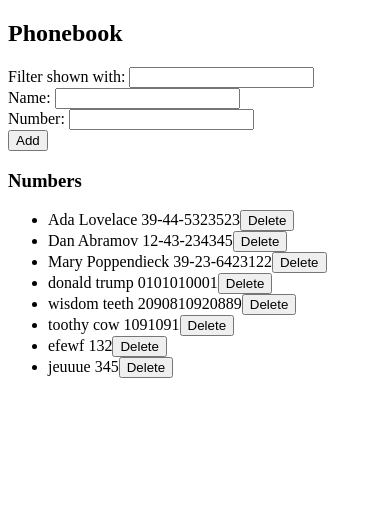
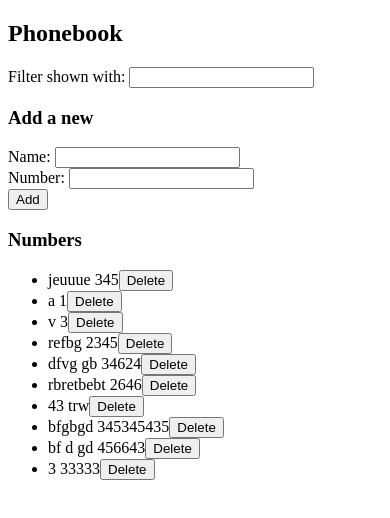
Before and after one commit to OctakoPy/fullstackopen-submission-repo, a React (Vite) app in the folder part2/phonebook/: page / in a window 390 px wide. Shown: the top 518 px of the page. Built offline with nearby package versions, Linux system fonts and the light colour scheme; data requests are answered from the project's data file.

Commit message:
2.15*: The Phonebook step 10

```diff
--- a/part2/phonebook/db.json
+++ b/part2/phonebook/db.json
@@ -1,44 +1,54 @@
 {
   "persons": [
-    {
-      "name": "Ada Lovelace",
-      "number": "39-44-5323523",
-      "id": "2"
-    },
-    {
-      "name": "Dan Abramov",
-      "number": "12-43-234345",
-      "id": "3"
-    },
-    {
-      "name": "Mary Poppendieck",
-      "number": "39-23-6423122",
-      "id": "4"
-    },
-    {
-      "id": "1319",
-      "name": "donald trump",
-      "number": "0101010001"
-    },
-    {
-      "id": "4a25",
-      "name": "wisdom teeth",
-      "number": "2090810920889"
-    },
-    {
-      "id": "9814",
-      "name": "toothy cow",
-      "number": "1091091"
-    },
-    {
-      "id": "85e9",
-      "name": "efewf",
-      "number": "132"
-    },
     {
       "id": "7ed0",
       "name": "jeuuue",
       "number": "345"
+    },
+    {
+      "id": "7141",
+      "name": "a",
+      "number": "1"
+    },
+    {
+      "id": "e34e",
+      "name": "v",
+      "number": "3"
+    },
+    {
+      "id": "a6ab",
+      "name": "refbg",
+      "number": "2345"
+    },
+    {
+      "id": "a672",
+      "name": "dfvg gb",
+      "number": "34624"
+    },
+    {
+      "id": "a4a0",
+      "name": "rbretbebt",
+      "number": "2646"
+    },
+    {
+      "id": "ee6a",
+      "name": "43",
+      "number": "trw"
+    },
+    {
+      "id": "aefc",
+      "name": "bfgbgd",
+      "number": "345345435"
+    },
+    {
+      "id": "1342",
+      "name": "bf d gd",
+      "number": "456643"
+    },
+    {
+      "id": "a5e9",
+      "name": "3",
+      "number": "33333"
     }
   ]
 }
--- a/part2/phonebook/src/App.jsx
+++ b/part2/phonebook/src/App.jsx
@@ -1,42 +1,58 @@
 import { useState, useEffect } from "react";
-import axios from "axios";
-import PersonForm from './components/PersonForm';
-import Persons from './components/Persons';
-import Filter from './components/Filter';  // Import the new Filter component
+import Phonebook from "./services/Phonebook"; // our service module
+import PersonForm from "./components/PersonForm";
+import Persons from "./components/Persons";
+import Filter from "./components/Filter";
 
 const App = () => {
   const [persons, setPersons] = useState([]);
   const [newName, setNewName] = useState("");
   const [newNumber, setNewNumber] = useState("");
-  const [filter, setFilter] = useState(""); // Add a state for filter text
+  const [filter, setFilter] = useState("");
 
   // Fetch persons from the server on initial load
   useEffect(() => {
-    axios.get("http://localhost:3001/persons").then(response => {
-      setPersons(response.data);
+    Phonebook.getAll().then(initialPersons => {
+      setPersons(initialPersons);
     });
   }, []);
 
   const addPerson = (event) => {
     event.preventDefault();
 
-    // Prevent duplicate names
-    if (persons.some(person => person.name === newName)) {
-      alert(`${newName} is already added to the phonebook`);
+    // Check if both fields are provided
+    if (!newName.trim() || !newNumber.trim()) {
+      alert("Both name and phone number are required.");
       return;
     }
 
-    const newPerson = {
-      name: newName,
-      number: newNumber,
-    };
+    const existingPerson = persons.find(person => person.name === newName);
 
-    // Save to server
-    axios
-      .post("http://localhost:3001/persons", newPerson)
-      .then(response => {
-        setPersons(persons.concat(response.data)); // Update state with new person
-        setNewName(""); // Reset input fields
+    if (existingPerson) {
+      if (window.confirm(`${newName} is already added to the phonebook. Replace the old number with the new one?`)) {
+        const updatedPerson = { ...existingPerson, number: newNumber };
+
+        Phonebook.update(existingPerson.id, updatedPerson)
+          .then(returnedPerson => {
+            setPersons(persons.map(person =>
+              person.id !== existingPerson.id ? person : returnedPerson
+            ));
+            setNewName("");
+            setNewNumber("");
+          })
+          .catch(error => {
+            console.error("Failed to update contact:", error);
+          });
+      }
+      return;
+    }
+
+    const newPerson = { name: newName, number: newNumber };
+
+    Phonebook.create(newPerson)
+      .then(returnedPerson => {
+        setPersons(persons.concat(returnedPerson));
+        setNewName("");
         setNewNumber("");
       })
       .catch(error => {
@@ -44,20 +60,35 @@ const App = () => {
       });
   };
 
+
   const handleDelete = (id) => {
-    setPersons(persons.filter((person) => person.id !== id)); // Remove the deleted person from the state
+    Phonebook.deletePerson(id)
+      .then(() => {
+        // Use a functional update to ensure the latest state is used.
+        setPersons(prevPersons => prevPersons.filter(person => person.id !== id));
+      })
+      .catch(error => {
+        // If the error is a 404, the resource is already gone; update the state anyway.
+        if (error.response && error.response.status === 404) {
+          setPersons(prevPersons => prevPersons.filter(person => person.id !== id));
+        } else {
+          console.error("Failed to delete contact:", error);
+        }
+      });
   };
 
+
   const filteredPersons = persons.filter(person =>
-    person.name.toLowerCase().includes(filter.toLowerCase())  // Filter persons based on name
+    person.name.toLowerCase().includes(filter.toLowerCase())
   );
 
   return (
     <div>
       <h2>Phonebook</h2>
 
-      <Filter filter={filter} setFilter={setFilter} />  {/* Include the filter component */}
+      <Filter filter={filter} setFilter={setFilter} />
 
+      <h3>Add a new</h3>
       <PersonForm
         newName={newName}
         setNewName={setNewName}
@@ -67,7 +98,7 @@ const App = () => {
       />
 
       <h3>Numbers</h3>
-      <Persons persons={filteredPersons} onDelete={handleDelete} /> {/* Use the filtered persons */}
+      <Persons persons={filteredPersons} onDelete={handleDelete} />
     </div>
   );
 };
--- a/part2/phonebook/src/components/DeleteButton.jsx
+++ b/part2/phonebook/src/components/DeleteButton.jsx
@@ -3,14 +3,7 @@ import axios from 'axios';
 const DeleteButton = ({ personId, onDelete }) => {
   const handleDelete = () => {
     if (window.confirm("Are you sure you want to delete this person?")) {
-      axios
-        .delete(`http://localhost:3001/persons/${personId}`)
-        .then(() => {
-          onDelete(personId); // Notify the parent component to remove the person from the state
-        })
-        .catch((error) => {
-          console.error("Error deleting person:", error);
-        });
+      onDelete(personId);
     }
   };
 
--- a/part2/phonebook/src/services/phonebook.js
+++ b/part2/phonebook/src/services/phonebook.js
@@ -1,7 +1,16 @@
 import axios from 'axios';
 
 const baseUrl = 'http://localhost:3001/persons';
+
 const getAll = () => axios.get(baseUrl).then(response => response.data);
-const create = (newObject) => axios.post(baseUrl, newObject).then(response => response.data);
-const deletePerson = (id) => axios.delete(`${baseUrl}/${id}`);
-export default { getAll, create, deletePerson };
+
+const create = (newObject) =>
+  axios.post(baseUrl, newObject).then(response => response.data);
+
+const deletePerson = (id) =>
+  axios.delete(`${baseUrl}/${id}`);
+
+const update = (id, newObject) =>
+  axios.put(`${baseUrl}/${id}`, newObject).then(response => response.data);
+
+export default { getAll, create, deletePerson, update };
```
